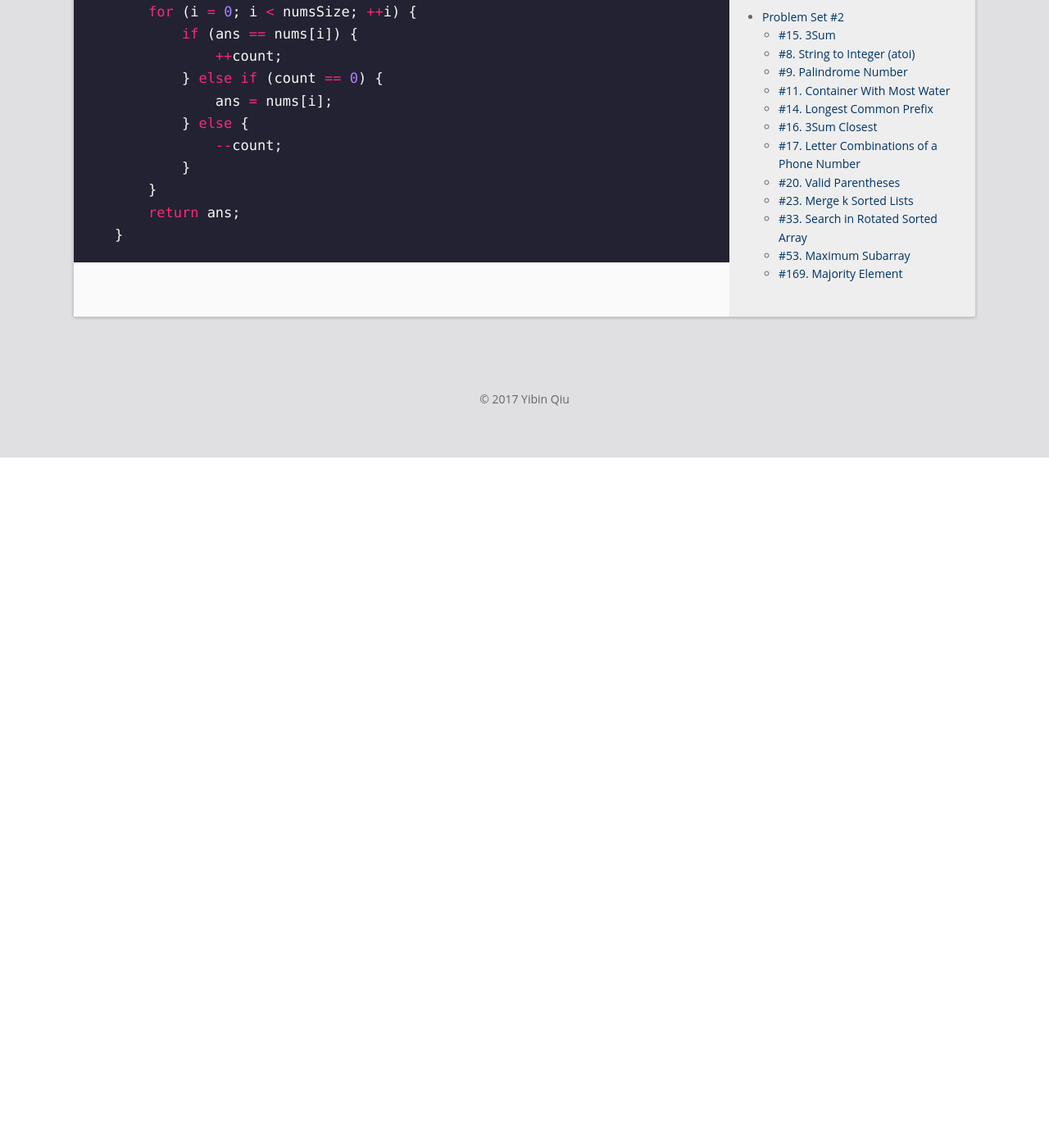
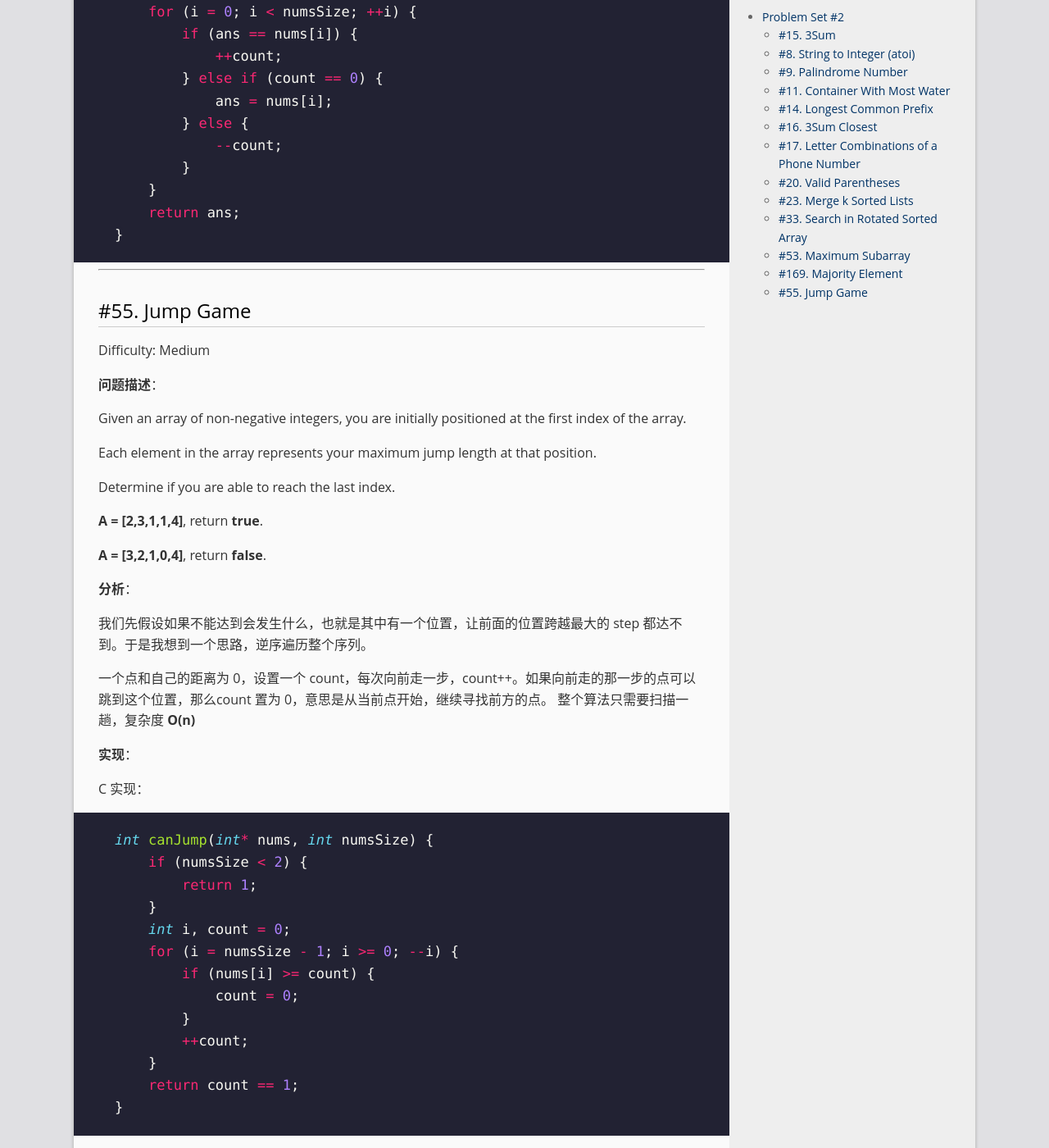
Before and after one commit to qyb225/qyb225.github.io, a Jekyll site: the page built from _posts/2017-09-11-Leetcode-Week2.md, in a window 1280 px wide and 1400 px high, scrolled down 17479 px. Shown: the whole window at 82% size. Built offline with Jekyll 4.4.1, drawn with Linux system fonts in a browser that asks for light colours; nearby versions of some CDN libraries.

Commit message:
leetcode-week2/09/16

````diff
--- a/_posts/2017-09-11-Leetcode-Week2.md
+++ b/_posts/2017-09-11-Leetcode-Week2.md
@@ -698,3 +698,46 @@ int majorityElement(int* nums, int numsSize) {
     return ans;
 }
 ```
+---
+
+## #55. Jump Game
+
+Difficulty: Medium
+
+**问题描述**：
+
+Given an array of non-negative integers, you are initially positioned at the first index of the array.
+
+Each element in the array represents your maximum jump length at that position.
+
+Determine if you are able to reach the last index.
+
+**A = [2,3,1,1,4]**, return **true**.
+
+**A = [3,2,1,0,4]**, return **false**.
+
+**分析**：
+
+我们先假设如果不能达到会发生什么，也就是其中有一个位置，让前面的位置跨越最大的 step 都达不到。于是我想到一个思路，逆序遍历整个序列。
+
+一个点和自己的距离为 0，设置一个 count，每次向前走一步，count++。如果向前走的那一步的点可以跳到这个位置，那么count 置为 0，意思是从当前点开始，继续寻找前方的点。 整个算法只需要扫描一趟，复杂度 **O(n)**
+
+**实现**：
+
+C 实现：
+
+```c
+int canJump(int* nums, int numsSize) {
+    if (numsSize < 2) {
+        return 1;
+    }
+    int i, count = 0;
+    for (i = numsSize - 1; i >= 0; --i) {
+        if (nums[i] >= count) {
+            count = 0;
+        }
+        ++count;
+    }
+    return count == 1;
+}
+```
````
